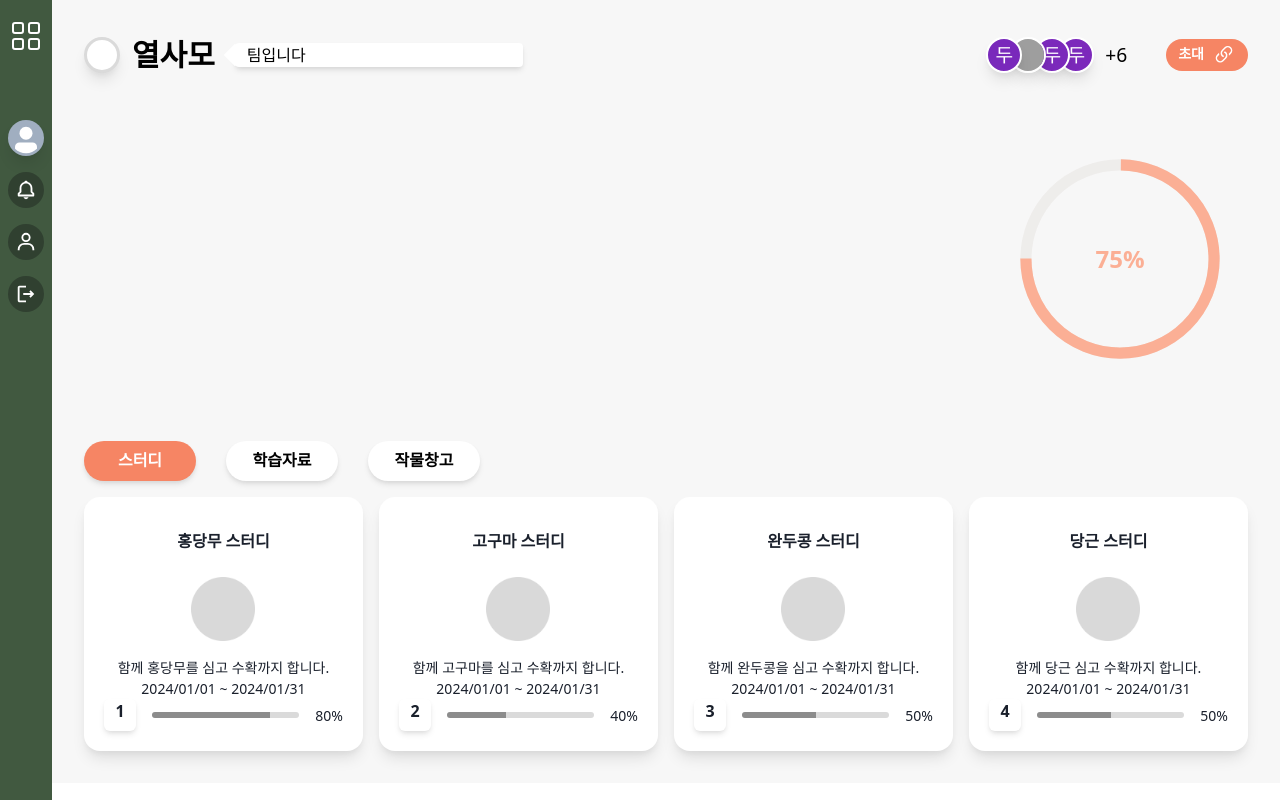
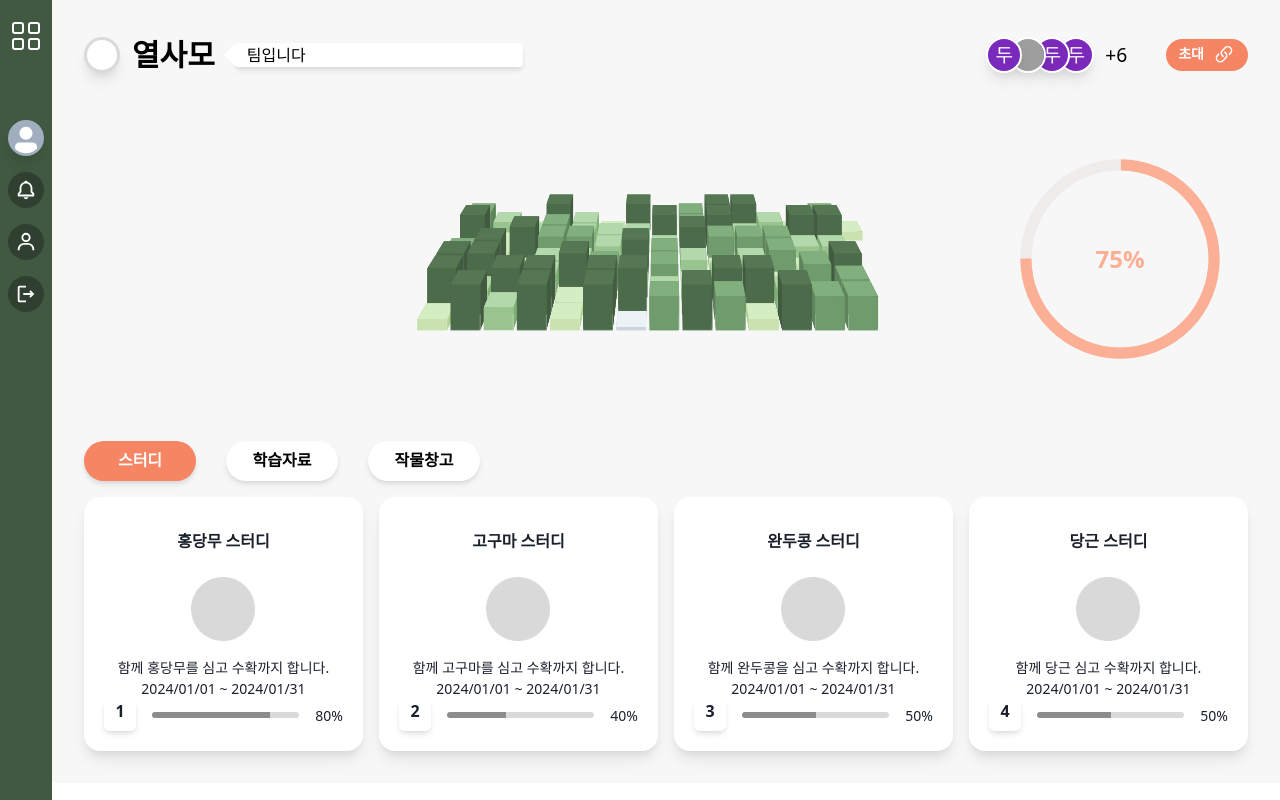
Before and after one commit to BDD-CLUB/01-doo-re-front, a Next.js app: page /team/1 in a window 1280 px wide. Built offline with nearby package versions, Linux system fonts and the light colour scheme; grey boxes are pictures that could not be loaded.

Commit message:
design: 수정된 3D 텃밭 팀 페이지에서 보이도록 수정
- #139

```diff
--- a/src/app/team/[teamId]/page.tsx
+++ b/src/app/team/[teamId]/page.tsx
@@ -33,7 +33,7 @@ const Page = () => {
       <Flex pos="relative" align="center" flex="1" gap="8">
         {/* TODO  잔디 */}
         <Box pos="relative" overflow="hidden" w="100%" h={{ base: '250px', md: '300px' }}>
-          <Box pos="absolute" left="50%" transform="translate(-50%, 0%)">
+          <Box pos="absolute" w="100%" h="100%">
             <Garden3D
               rotate
               rotateY={0}
```
